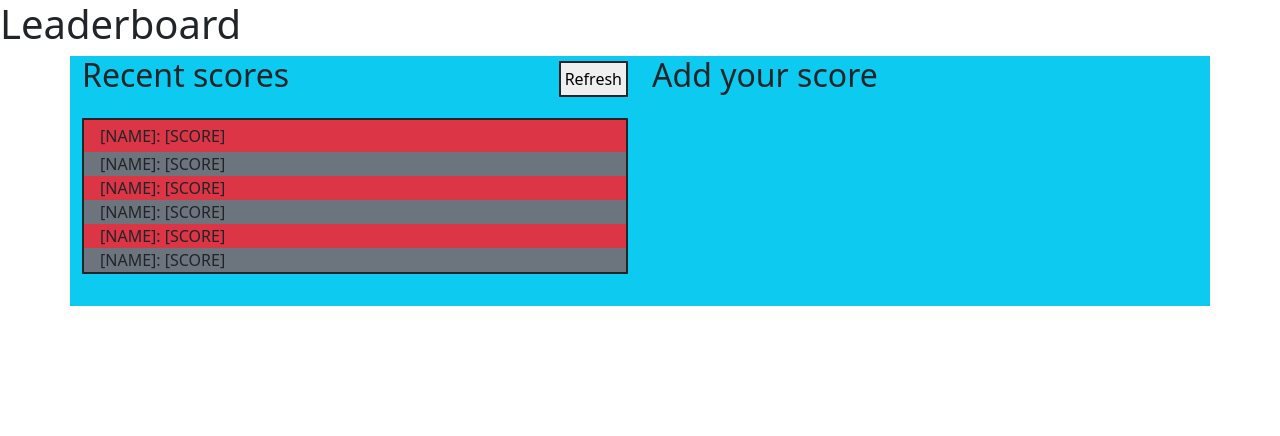
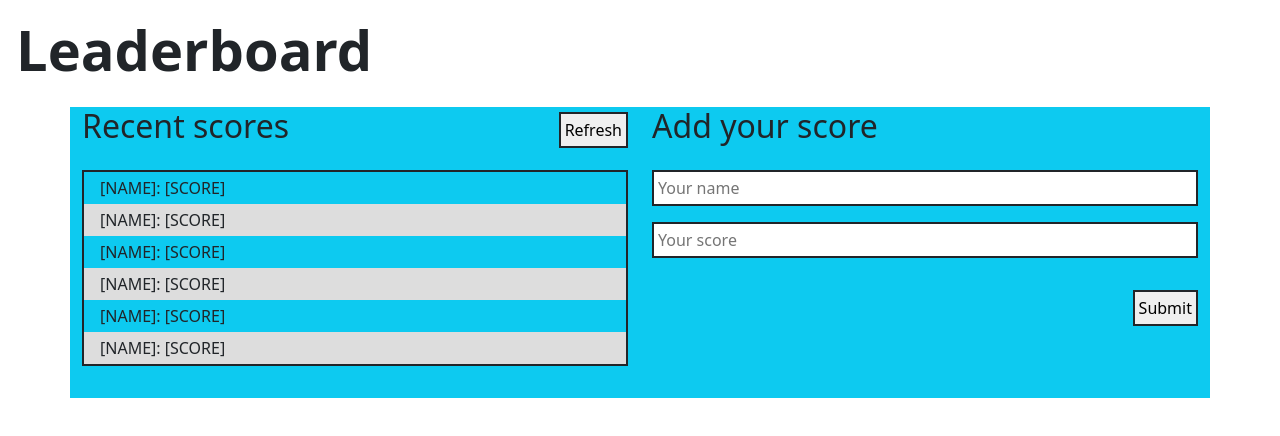
Before and after one commit to Yothu/leaderboard-api-project, a website built with webpack: page src/index.html in a window 1280 px wide. Built offline with nearby package versions, Linux system fonts and the light colour scheme.

Commit message:
Add add-you-score section UI

```diff
--- a/src/index.html
+++ b/src/index.html
@@ -10,8 +10,10 @@
 </head>
 
 <body>
-  <div>
-    <h1>Leaderboard</h1>
+  <div class="whole-page">
+    <div class="p-3">
+      <h1 class="display-4 fw-bolder">Leaderboard</h1>
+    </div>
     <div class="container bg-info">
       <div class="row">
         <div class="col">
@@ -21,22 +23,22 @@
           </div>
           <div class="score-list-container py-3">
             <ul class="score-list border border-2 border-dark list-unstyled">
-              <li class="ps-3 py-1 bg-danger">
+              <li class="ps-3 py-1">
                 <p class="name m-0">[NAME]: [SCORE]</p>
               </li>
-              <li class="ps-3 bg-secondary">
+              <li class="ps-3 py-1">
                 <p class="name m-0">[NAME]: [SCORE]</p>
               </li>
-              <li class="ps-3 bg-danger">
+              <li class="ps-3 py-1">
                 <p class="name m-0">[NAME]: [SCORE]</p>
               </li>
-              <li class="ps-3 bg-secondary">
+              <li class="ps-3 py-1">
                 <p class="name m-0">[NAME]: [SCORE]</p>
               </li>
-              <li class="ps-3 bg-danger">
+              <li class="ps-3 py-1">
                 <p class="name m-0">[NAME]: [SCORE]</p>
               </li>
-              <li class="ps-3 bg-secondary">
+              <li class="ps-3 py-1">
                 <p class="name m-0">[NAME]: [SCORE]</p>
               </li>
             </ul>
@@ -44,7 +46,13 @@
         </div>
         <div class="col">
           <h2>Add your score</h2>
-
+          <form class="d-flex flex-column py-3">
+            <input type="text" name="name" id="name" class="border border-2 border-dark p-1 mb-3" placeholder="Your name">
+            <input type="text" name="score" id="score" class="border border-2 border-dark p-1 mb-3" placeholder="Your score">
+          </form>
+          <div class="d-flex justify-content-end">
+            <button type="submit" class="border border-2 border-dark p-1">Submit</button>
+          </div>
         </div>
       </div>
     </div>
--- a/src/style.css
+++ b/src/style.css
@@ -0,0 +1,3 @@
+.score-list > li:nth-child(even) {
+  background-color: #dddddd;
+}
```
Also changed, not shown: dist/index.bundle.js, dist/index.html.
